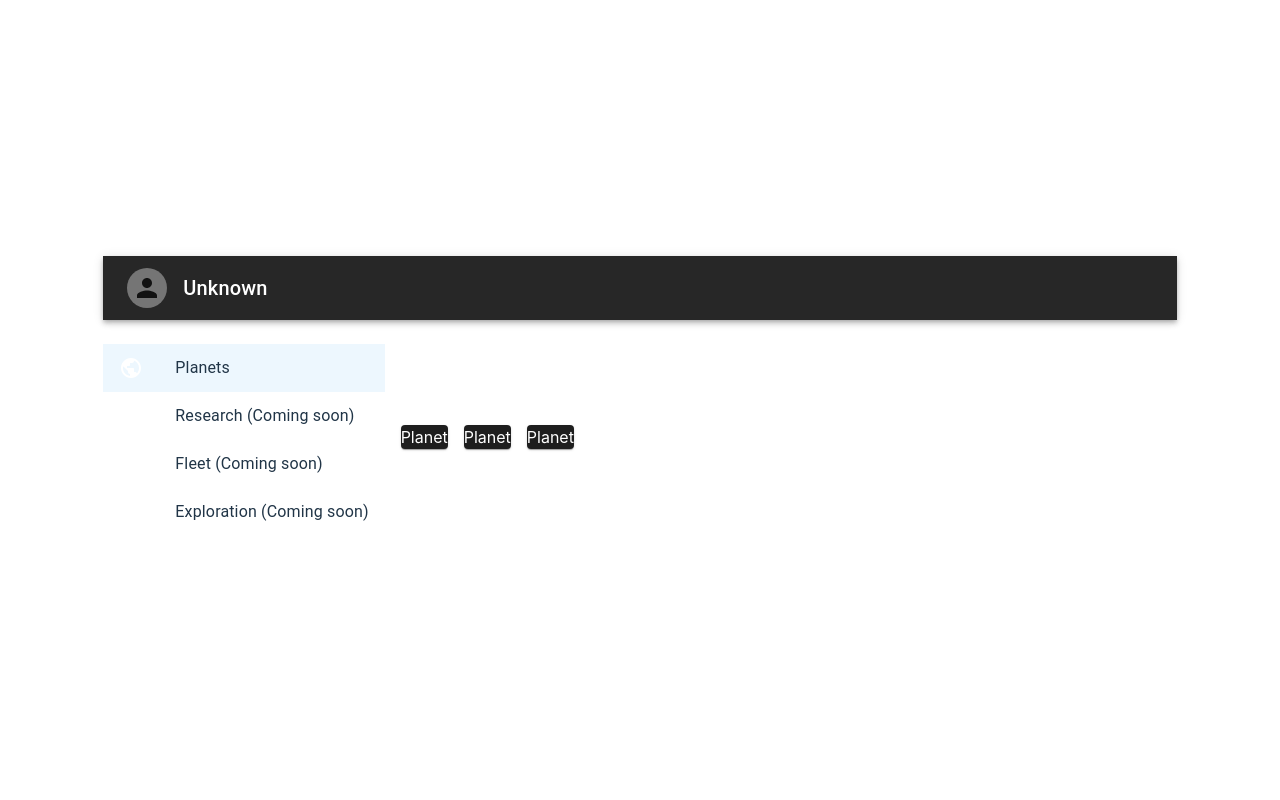
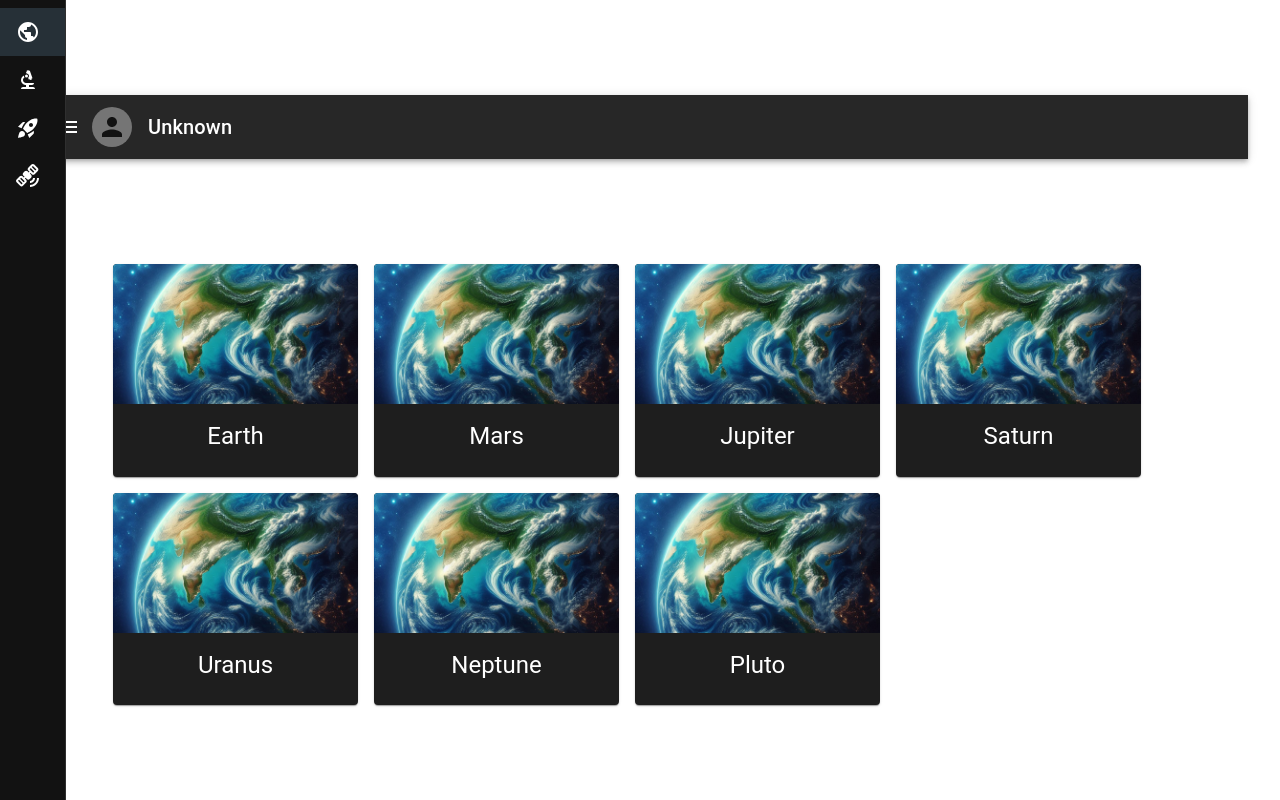
Before and after one commit to VoidForgeOrg/frontend, a React (Vite) app: page / in a window 1280 px wide. Both pictures are taken after a click on the button "Planets". Built offline with nearby package versions, Linux system fonts and the light colour scheme.

Commit message:
Added planet cards

```diff
--- a/src/App.tsx
+++ b/src/App.tsx
@@ -3,9 +3,11 @@ import {
     AppBar,
     Avatar, Box,
     createTheme,
+    CSSObject, IconButton,
     List,
     ListItem, ListItemButton, ListItemIcon, ListItemText,
-    Stack,
+    Stack, styled,
+    Theme,
     ThemeProvider,
     Toolbar,
     Typography
@@ -14,10 +16,13 @@ import Welcome from "./components/welcome/Welcome.tsx";
 import {useState} from "react";
 import PlanetsMenu from "./components/planets/PlanetsMenu.tsx";
 
+import MuiDrawer from '@mui/material/Drawer';
+
 import PublicIcon from '@mui/icons-material/Public';
 import BiotechIcon from '@mui/icons-material/Biotech';
 import RocketLaunchIcon from '@mui/icons-material/RocketLaunch';
 import SatelliteAltIcon from '@mui/icons-material/SatelliteAlt';
+import MenuIcon from '@mui/icons-material/Menu';
 
 const darkTheme = createTheme({
     palette: {
@@ -25,16 +30,67 @@ const darkTheme = createTheme({
     },
 });
 
+const drawerWidth = 240;
+
+const openedMixin = (theme: Theme): CSSObject => ({
+    width: drawerWidth,
+    transition: theme.transitions.create('width', {
+        easing: theme.transitions.easing.sharp,
+        duration: theme.transitions.duration.enteringScreen,
+    }),
+    overflowX: 'hidden',
+});
+
+const closedMixin = (theme: Theme): CSSObject => ({
+    transition: theme.transitions.create('width', {
+        easing: theme.transitions.easing.sharp,
+        duration: theme.transitions.duration.leavingScreen,
+    }),
+    overflowX: 'hidden',
+    width: `calc(${theme.spacing(7)} + 1px)`,
+    [theme.breakpoints.up('sm')]: {
+        width: `calc(${theme.spacing(8)} + 1px)`,
+    },
+});
+
+const Drawer = styled(MuiDrawer, {shouldForwardProp: (prop) => prop !== 'open'})(
+    ({theme, open}) => ({
+        width: drawerWidth,
+        flexShrink: 0,
+        whiteSpace: 'nowrap',
+        boxSizing: 'border-box',
+        ...(open && {
+            ...openedMixin(theme),
+            '& .MuiDrawer-paper': openedMixin(theme),
+        }),
+        ...(!open && {
+            ...closedMixin(theme),
+            '& .MuiDrawer-paper': closedMixin(theme),
+        }),
+    }),
+);
+
+
 function App() {
 
     const [selectedIndex, setSelectedIndex] = useState(0);
+    const [open, setOpen] = useState(false);
 
     return (
         <ThemeProvider theme={darkTheme}>
 
             <Stack spacing={2}>
                 <AppBar position="static">
-                    <Toolbar sx={{justifyContent: 'space-between'}}>
+                    <Toolbar>
+                        <IconButton
+                            color="inherit"
+                            aria-label="open drawer"
+                            edge="start"
+                            size="large"
+                            onClick={() => setOpen(!open)}
+                        >
+                            <MenuIcon/>
+                        </IconButton>
                         <Stack direction="row" alignItems="center" spacing={2}>
                             <Avatar/>
                             <Typography variant="h6">
@@ -45,6 +101,7 @@ function App() {
                 </AppBar>
 
                 <Stack direction="row" spacing={2}>
+                    <Drawer variant="permanent" open={open}>
                         <List>
                             <ListItem disablePadding>
                                 <ListItemButton selected={selectedIndex === 1} onClick={() => setSelectedIndex(1)}>
@@ -79,6 +136,7 @@ function App() {
                                 </ListItemButton>
                             </ListItem>
                         </List>
+                    </Drawer>
 
                     <Box>
                         {selectedIndex === 0 && <Welcome/>}
--- a/src/components/planets/PlanetsMenu.tsx
+++ b/src/components/planets/PlanetsMenu.tsx
@@ -1,5 +1,6 @@
-import {Card, Divider, Stack, TextField} from "@mui/material";
+import {Divider, Stack, TextField} from "@mui/material";
 import Grid from "@mui/material/Grid2"
+import PlanetCard from "./planetCard/PlanetCard.tsx";
 
 const PlanetsMenu = () => {
 
@@ -12,15 +13,13 @@ const PlanetsMenu = () => {
             </Stack>
             <Divider/>
             <Grid container spacing={2}>
-                <Card>
-                    Planet
-                </Card>
-                <Card>
-                    Planet
-                </Card>
-                <Card>
-                    Planet
-                </Card>
+                <PlanetCard planet={{name: "Earth"}}/>
+                <PlanetCard planet={{name: "Mars"}}/>
+                <PlanetCard planet={{name: "Jupiter"}}/>
+                <PlanetCard planet={{name: "Saturn"}}/>
+                <PlanetCard planet={{name: "Uranus"}}/>
+                <PlanetCard planet={{name: "Neptune"}}/>
+                <PlanetCard planet={{name: "Pluto"}}/>
             </Grid>
         </Stack>
     )
--- /dev/null
+++ b/src/components/planets/planetCard/PlanetCard.tsx
@@ -0,0 +1,32 @@
+// mockup type
+import {Card, CardActionArea, CardContent, CardMedia, Typography} from "@mui/material";
+import planetImage from "./planet.jpg";
+
+type Planet = {
+    name: string;
+}
+
+
+type PlanetCardProps = {
+    planet: Planet;
+}
+
+const PlanetCard = ({planet}: PlanetCardProps) => {
+    return (
+        <Card sx={{ width: 245 }} >
+            <CardActionArea>
+                <CardMedia
+                    sx={{ height: 140 }}
+                    image={planetImage}
+                />
+                <CardContent>
+                    <Typography gutterBottom variant="h5" component="div">
+                        {planet.name}
+                    </Typography>
+                </CardContent>
+            </CardActionArea>
+        </Card>
+    )
+}
+
+export default PlanetCard
```
Also changed, not shown: src/components/planets/planetCard/planet.jpg (added), 1 other file (tests, documents, lock files or other folders). Lines whose indentation alone changed are shown as unchanged.
